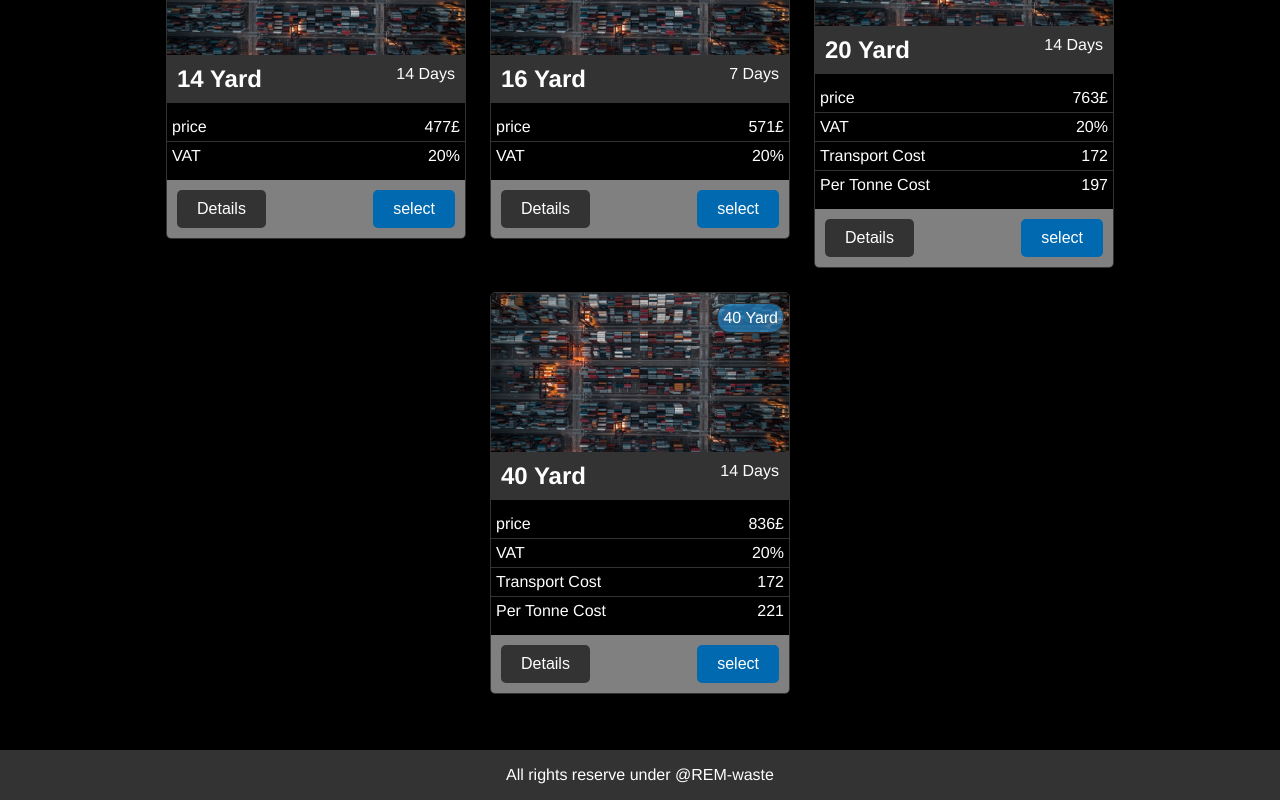
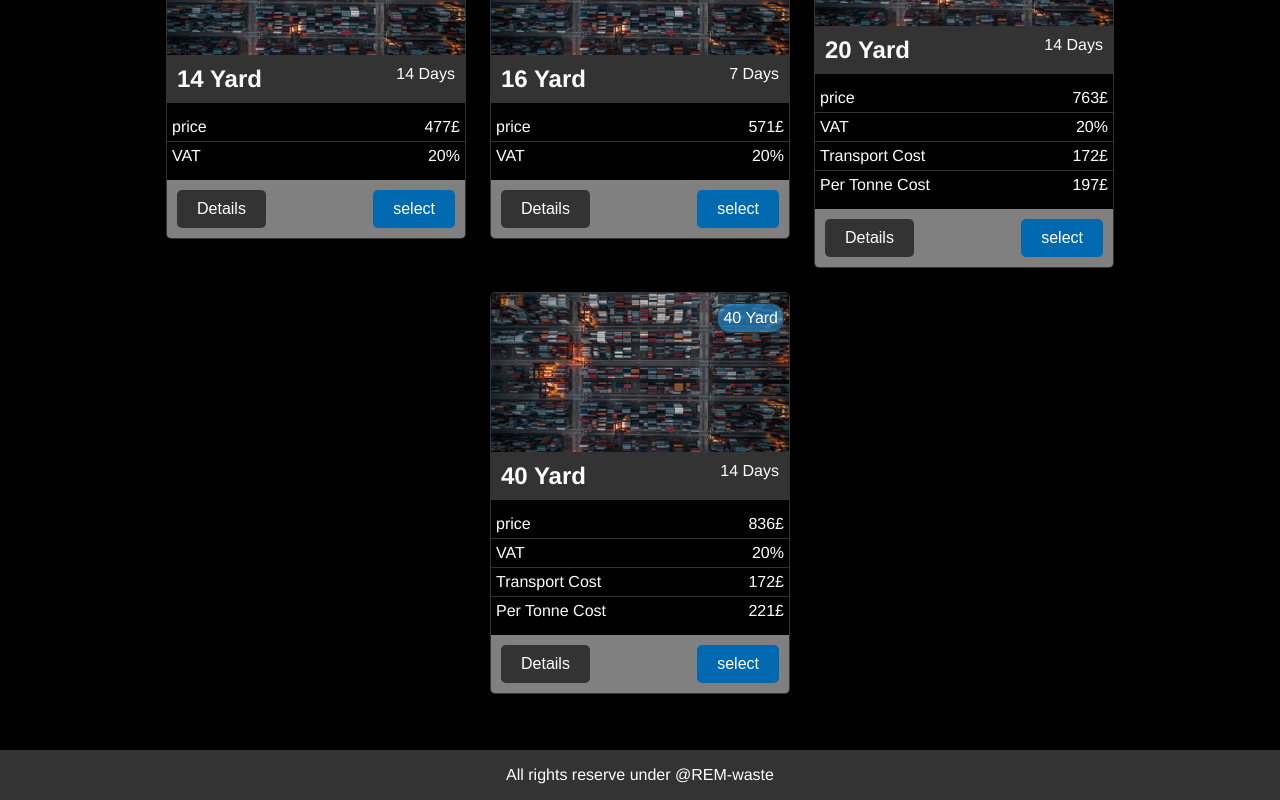
Before and after one commit to PowerLevel9000/skip-page-rem-waste, a React (Create React App) app: page / in a window 1280 px wide. Shown: the part 1020-1820 px from the top of the page. Built offline with nearby package versions, Linux system fonts and the light colour scheme.

Commit message:
Fix Typo And Review

```diff
--- a/src/components/shared/modal/Modal.jsx
+++ b/src/components/shared/modal/Modal.jsx
@@ -44,7 +44,10 @@ const Model = ({ id }) => {
           <ul>
             <li>
               Price
-              <span>{selectedSkip.price_before_vat}</span>
+              <span>
+                {selectedSkip.price_before_vat}
+                £
+              </span>
             </li>
             <li>
               VAT
--- a/src/components/skip-card/SkipCard.jsx
+++ b/src/components/skip-card/SkipCard.jsx
@@ -57,13 +57,19 @@ const SkipCard = ({
         {transportCost > 0 && (
           <li>
             Transport Cost
-            <span>{transportCost}</span>
+            <span>
+              {transportCost}
+              £
+            </span>
           </li>
         )}
         {perTonneCost > 0 && (
           <li>
             Per Tonne Cost
-            <span>{perTonneCost}</span>
+            <span>
+              {perTonneCost}
+              £
+            </span>
           </li>
         )}
       </ul>
```
